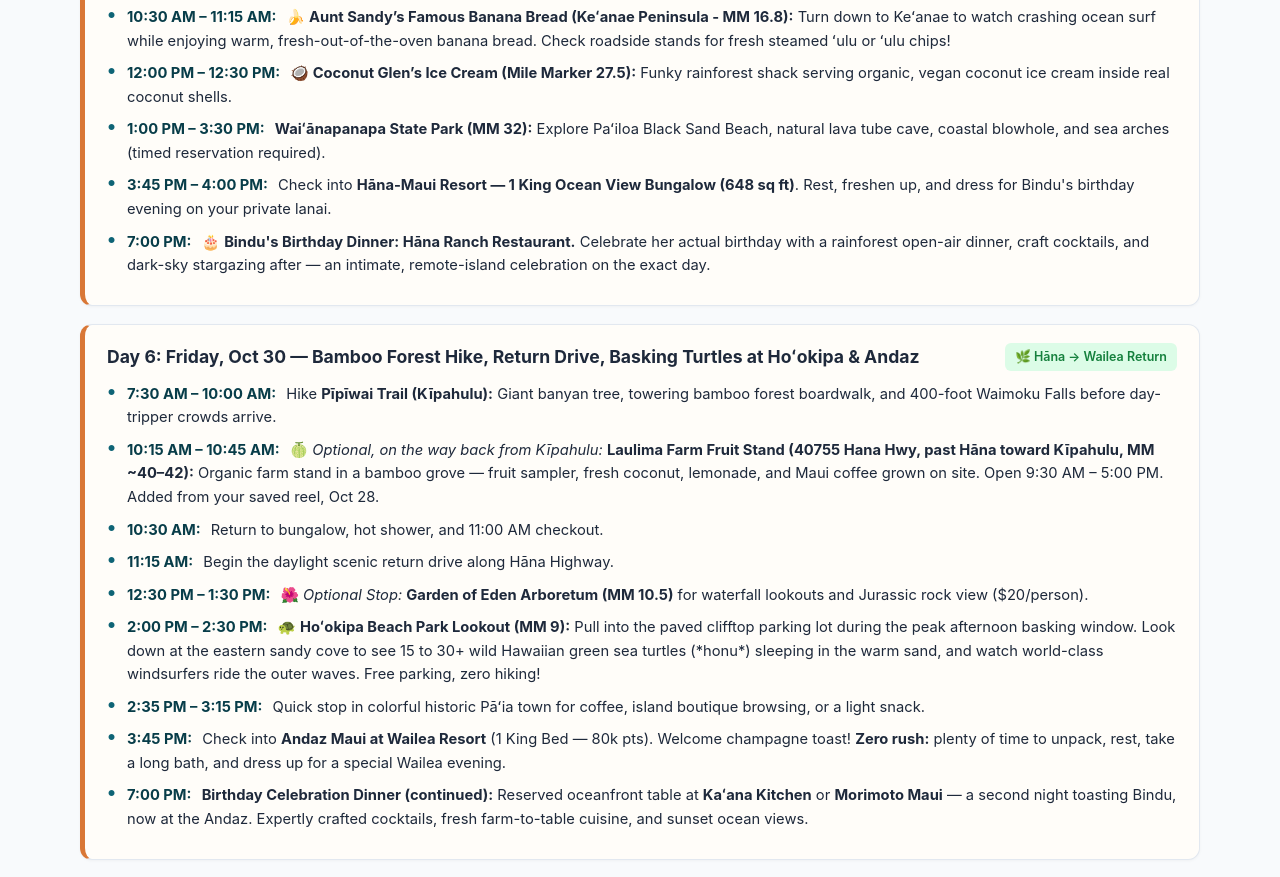
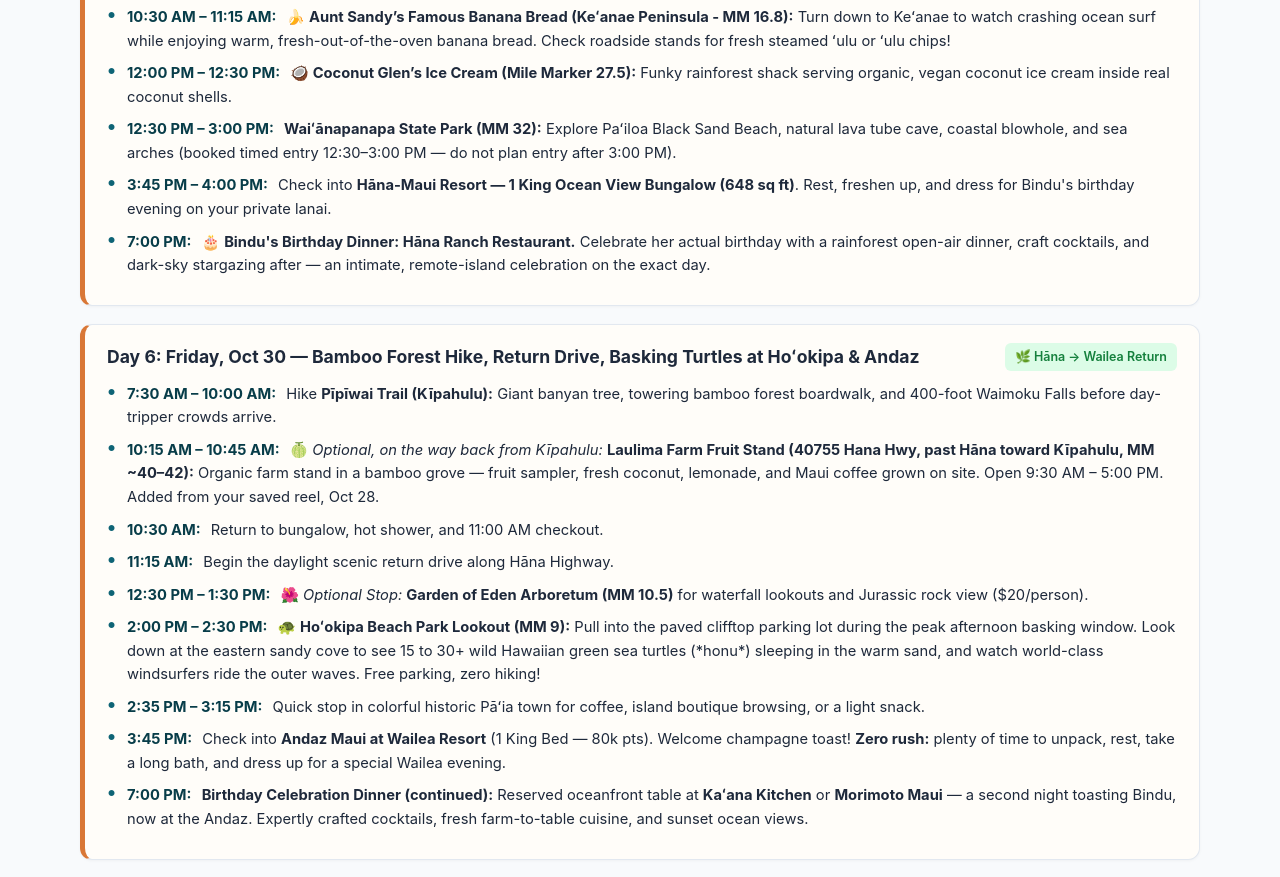
Before and after one commit to dogipd/maui-trip-2026, a plain HTML site: page index.html in a window 1280 px wide. Shown: the part 2216-3093 px from the top of the page. Drawn offline with Linux system fonts and the light colour scheme.

Commit message:
Correct Wai'anapanapa Day 5 time to booked 12:30-3:00 PM

```diff
--- a/index.html
+++ b/index.html
@@ -485,7 +485,7 @@
           <li><span class="time-stamp">10:00 AM – 10:15 AM:</span> 📸 <strong>Honomanū Bay Lookout (Mile Marker 14):</strong> Elevated roadside viewpoint overlooking emerald valley cliffs and rugged black pebble bay.</li>
           <li><span class="time-stamp">10:30 AM – 11:15 AM:</span> 🍌 <strong>Aunt Sandy’s Famous Banana Bread (Keʻanae Peninsula - MM 16.8):</strong> Turn down to Keʻanae to watch crashing ocean surf while enjoying warm, fresh-out-of-the-oven banana bread. Check roadside stands for fresh steamed ʻulu or ʻulu chips!</li>
           <li><span class="time-stamp">12:00 PM – 12:30 PM:</span> 🥥 <strong>Coconut Glen’s Ice Cream (Mile Marker 27.5):</strong> Funky rainforest shack serving organic, vegan coconut ice cream inside real coconut shells.</li>
-          <li><span class="time-stamp">1:00 PM – 3:30 PM:</span> <strong>Waiʻānapanapa State Park (MM 32):</strong> Explore Paʻiloa Black Sand Beach, natural lava tube cave, coastal blowhole, and sea arches (timed reservation required).</li>
+          <li><span class="time-stamp">12:30 PM – 3:00 PM:</span> <strong>Waiʻānapanapa State Park (MM 32):</strong> Explore Paʻiloa Black Sand Beach, natural lava tube cave, coastal blowhole, and sea arches (booked timed entry 12:30–3:00 PM — do not plan entry after 3:00 PM).</li>
           <li><span class="time-stamp">3:45 PM – 4:00 PM:</span> Check into <strong>Hāna-Maui Resort — 1 King Ocean View Bungalow (648 sq ft)</strong>. Rest, freshen up, and dress for Bindu's birthday evening on your private lanai.</li>
           <li><span class="time-stamp">7:00 PM:</span> 🎂 <strong>Bindu's Birthday Dinner: Hāna Ranch Restaurant.</strong> Celebrate her actual birthday with a rainforest open-air dinner, craft cocktails, and dark-sky stargazing after — an intimate, remote-island celebration on the exact day.</li>
         </ul>
```
